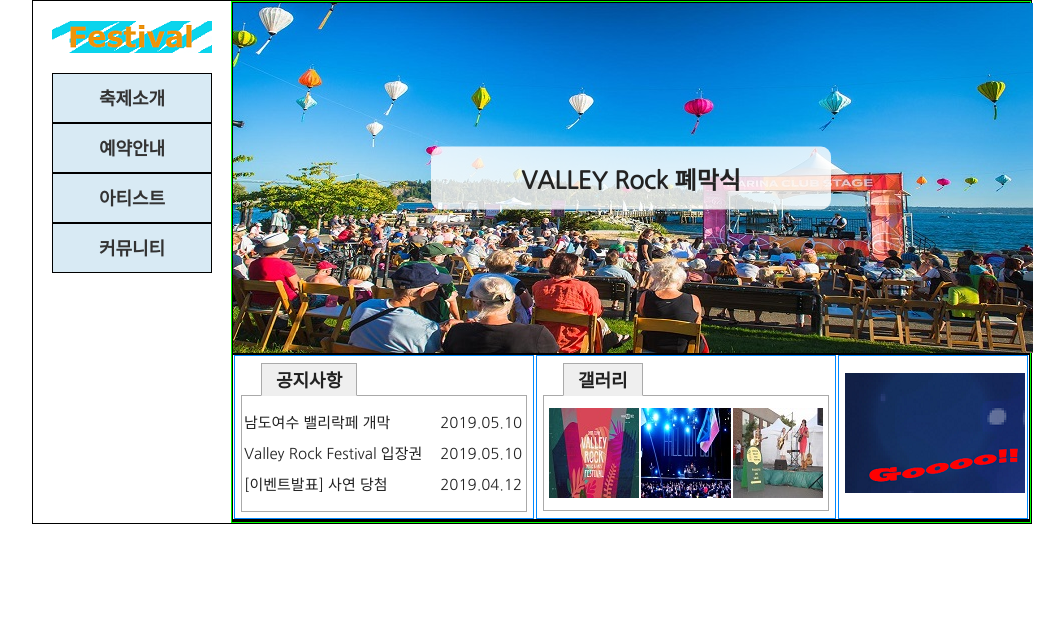
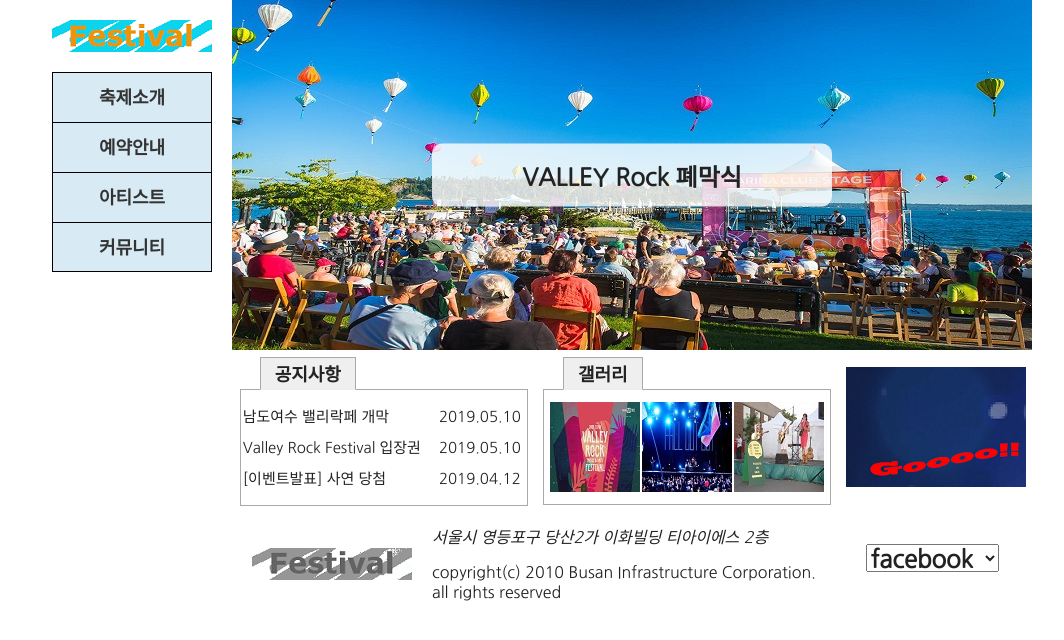
Before and after one commit to zzupd/0618_ValleyFesta_MainPage, a plain HTML site: page index.html in a window 1280 px wide. Shown: the whole page, without its empty margins (108-1172 px from the left). Drawn offline with Linux system fonts and the light colour scheme.

Commit message:
작업완료

```diff
--- a/index.html
+++ b/index.html
@@ -111,7 +111,33 @@
             <!--div#contents-->
 
 
-            <footer id="footer">
+            <footer id="footer" class="flex-container">
+                <div id="footerLogo">
+                    <a href="#">
+                        <img src="images/Logo_footer_01_160x32.png" alt="">
+                    </a>
+                </div>  <!-- div#footerLogo -->
+
+                <div id="companyInfo">
+                    <address>
+                        서울시 영등포구 당산2가 이화빌딩 티아이에스 2층
+                    </address>
+
+                    <div id="copyright">
+                    copyright(c) 2010 Busan
+                    Infrastructure Corporation.
+                    all rights reserved
+                    </div>
+
+                </div>  <!-- div#companyInfo -->
+
+                <div id="familySite">
+                    <select>
+                        <option>facebook</option>
+                        <option>instagram</option>
+                        <option>twitter</option>
+                    </select>
+                </div> <!-- div#familySite -->
 
             </footer>
             <!--footer#footer-->
--- a/style/style.css
+++ b/style/style.css
@@ -49,7 +49,7 @@ nav#gnb a {
 }
 
 li.mainLi:not(:last-child) a {
-    border-bottom: none;
+    border-bottom: none !important;
 }
 
 
@@ -93,7 +93,7 @@ div#contents {
 
 #contents>div {
     padding: 6px;
-    border: 1px solid #08f;
+    /*border: 1px solid #08f;*/
 }
 
 #contents>div#notice {
@@ -138,3 +138,36 @@ div#contents {
     padding-top: 17px;
 }
 /* div#contents */
+
+
+
+/* footer#footer */
+div#footerLogo, div#familySite {
+    width: 200px;
+    height: 100px;
+    text-align: center;
+    line-height: 100px;
+
+}
+
+
+div#companyInfo {
+    -webkit-flex: 1px;
+    -moz-flex: 1px;
+    -ms-flex: 1px;
+    -o-flex: 1px;
+    flex: 1px;
+}
+
+#footer address {
+    height: 50px;
+    line-height: 50px;
+}
+
+
+
+div#familySite select {
+    font-size: 24px;
+    font-weight: bold;
+}
+/* footer#footer */
--- a/style/style_Reset.css
+++ b/style/style_Reset.css
@@ -49,9 +49,9 @@ ul {
 
 /* 가이드 라인 (Guide Line, 안내선) */
 
-div#wrap {
+/*div#wrap {
     border: 1px solid #000;
-}
+}*/
 
 /*
 header#header {
@@ -59,18 +59,18 @@ header#header {
 }
 */
 
-main#main {
+/*main#main {
     border: 1px solid #0f0;
-}
-
+}*/
+/*
 div#slide {
     border: 1px solid #000;
-}
-div#contents {
+}*/
+/*div#contents {
     border: 1px solid #000;
-}
-footer#footer {
+}*/
+/*footer#footer {
     border: 1px solid #000;
-}
+}*/
 
 /* 가이드 라인 (Guide Line, 안내선) */
```
